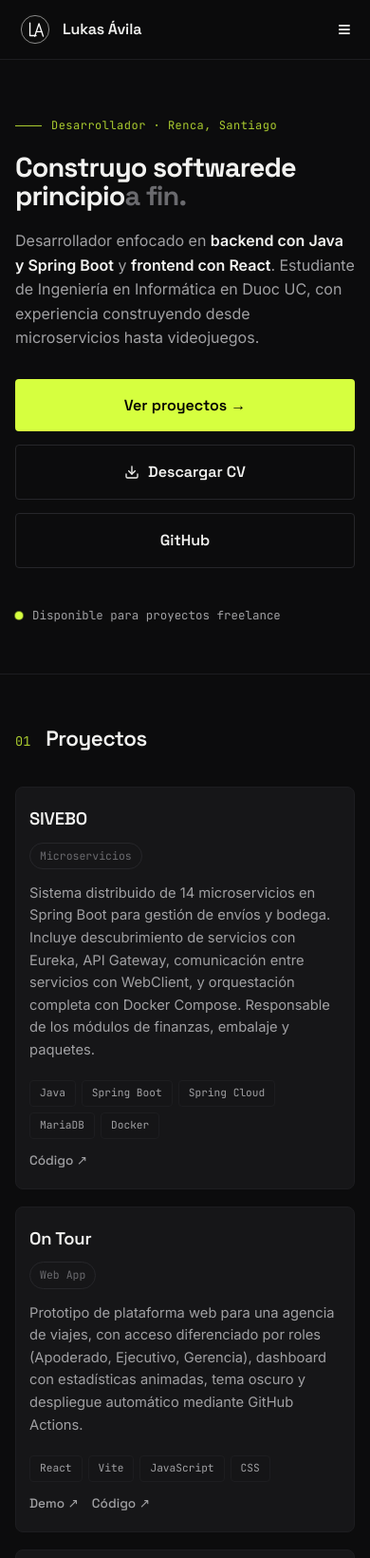
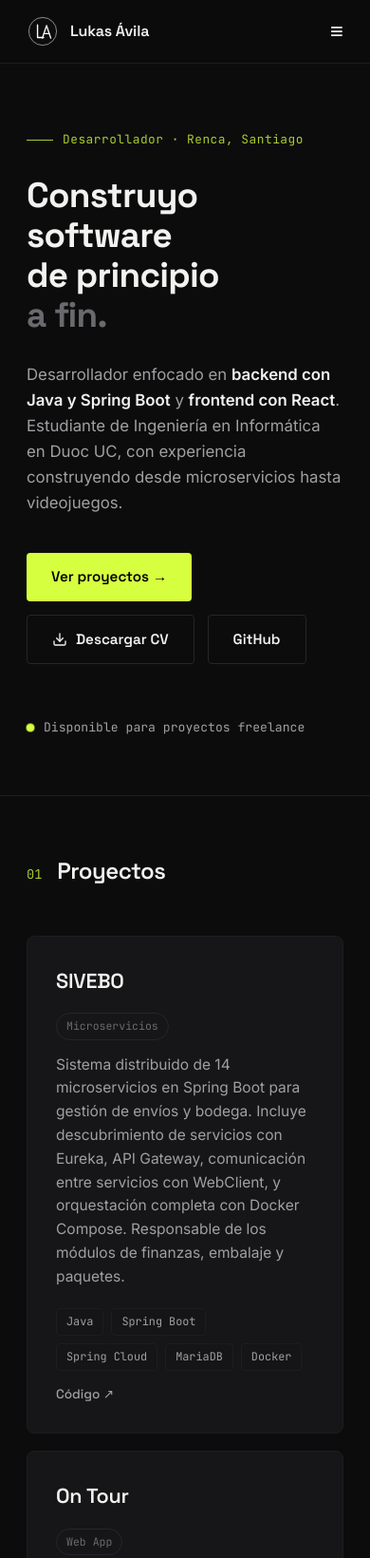
Before and after one commit to LukasAvilaPonce/portafolio, a plain HTML site: page index.html in a window 390 px wide. Shown: the top 1640 px of the page at 95% size. Drawn offline with Linux system fonts and the light colour scheme.

Commit message:
cambio index por version mejorada

```diff
--- a/index.html
+++ b/index.html
@@ -169,65 +169,20 @@
 
   /* ---------- RESPONSIVE ---------- */
   @media (max-width: 720px) {
-    .wrap { padding: 0 20px; }
-
-    /* NAV */
-    .nav-inner { padding: 14px 20px; }
     .nav-links { display: none; }
-    .nav-links.open { display: flex; position: absolute; top: 100%; left: 0; right: 0; flex-direction: column; gap: 0; background: var(--bg-soft); border-bottom: 1px solid var(--line); padding: 8px 20px 20px; }
-    .nav-links.open a { padding: 14px 0; border-bottom: 1px solid var(--line-soft); font-size: 1rem; }
+    .nav-links.open { display: flex; position: absolute; top: 100%; left: 0; right: 0; flex-direction: column; gap: 0; background: var(--bg-soft); border-bottom: 1px solid var(--line); padding: 8px 28px 20px; }
+    .nav-links.open a { padding: 12px 0; border-bottom: 1px solid var(--line-soft); }
     .nav-toggle { display: block; }
-
-    /* HERO */
-    header { padding: 60px 0 50px; }
-    h1 { font-size: clamp(2rem, 9vw, 2.8rem); margin-bottom: 20px; }
-    h1 br { display: none; }
-    .lead { font-size: 1rem; margin-bottom: 30px; }
-    .eyebrow { font-size: 0.75rem; margin-bottom: 20px; }
-    .cta-row { flex-direction: column; }
-    .cta-row .btn { width: 100%; justify-content: center; padding: 15px 20px; font-size: 1rem; }
-    .status { margin-top: 40px; font-size: 0.78rem; }
-
-    /* SECTIONS */
-    section { padding: 50px 0; }
-    .sec-head { margin-bottom: 32px; }
-    .sec-title { font-size: 1.4rem; }
-
-    /* PROJECTS */
-    .project { padding: 22px 18px; }
-    .proj-top { flex-direction: column; gap: 10px; }
-    .proj-name { font-size: 1.15rem; }
-    .proj-tag { align-self: flex-start; }
-    .proj-desc { font-size: 0.92rem; }
-    .proj-foot { flex-direction: column; align-items: flex-start; gap: 12px; }
-    .proj-stack { gap: 6px; }
-    .chip { font-size: 0.7rem; }
-    .proj-links { gap: 14px; }
-
-    /* STACK */
-    .stack-grid { grid-template-columns: 1fr 1fr; gap: 24px 16px; }
-    .stack-col li { font-size: 0.92rem; }
-
-    /* ABOUT */
-    .about-text { font-size: 1.05rem; }
-    .about-meta { gap: 20px; flex-direction: column; }
-
-    /* CONTACT */
-    .contact-card h2 { font-size: clamp(1.6rem, 7vw, 2.4rem); }
-    .contact-card h2 br { display: none; }
-    .contact-card .lead { font-size: 0.95rem; padding: 0 4px; }
-    .contact-links { flex-direction: column; gap: 10px; margin-top: 28px; }
-    .contact-links .btn { width: 100%; justify-content: center; padding: 15px 20px; font-size: 1rem; }
-
-    /* FOOTER */
-    .foot-inner { flex-direction: column; text-align: center; gap: 10px; }
+    header { padding: 70px 0 60px; }
+    .proj-top { flex-direction: column; }
+    section { padding: 60px 0; }
+    h1 { line-height: 1.12; letter-spacing: -0.02em; }
+    .about-text { line-height: 1.4; }
+    .contact-card h2 { line-height: 1.12; }
   }
 
-  @media (max-width: 400px) {
-    .wrap { padding: 0 16px; }
-    h1 { font-size: 1.8rem; }
-    .stack-grid { grid-template-columns: 1fr; }
-    .project { padding: 18px 14px; }
+  @media (max-width: 420px) {
+    h1 { font-size: 2.3rem; line-height: 1.14; }
   }
 </style>
 </head>
```
